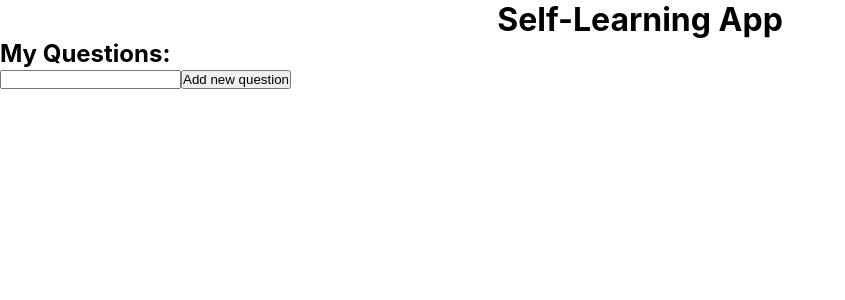
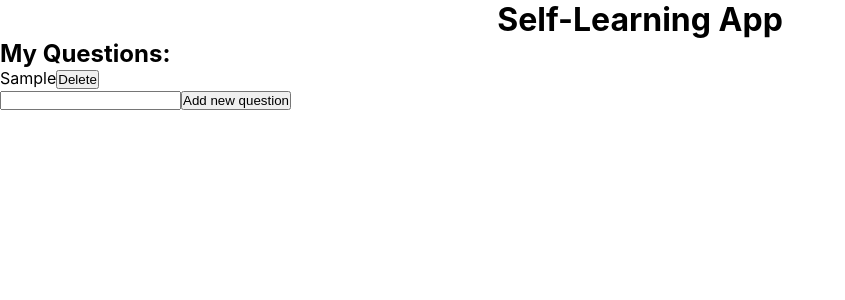
Before and after one commit to chingu-voyages/v12-geckos-team-04, a React (Create React App) app: page / in a window 1280 px wide. Both pictures are taken after typing "Sample" into the empty fields and a click on the button "Add new question". Shown: the top 300 px of the page, without its empty margins (0-845 px from the left). Built offline with nearby package versions, Linux system fonts and the light colour scheme.

Commit message:
implement all basic features of question section

```diff
--- a/src/components/Questions/Form.js
+++ b/src/components/Questions/Form.js
@@ -5,7 +5,7 @@ const Form = (props) => {
     return (
 
         <div className="questions-wrapper">
-            <form action="submit" onSubmit={props.handleAdd}>
+            <form action="submit" onSubmit={props.addQuestion}>
                 <input type="text" className="question-input" name="input" onChange={props.handleInput} />
                 <button>Add new question</button>
             </form>
--- a/src/components/Questions/ListItem.js
+++ /dev/null
@@ -1,9 +0,0 @@
-import React from 'react'
-
-const ListItem = (props) => {
-    return (
-        <li><span>{props.question}</span><button onClick={() => {props.deleteItem(props.id)}}>Delete</button></li>
-    )
-}
-
-export default ListItem
--- /dev/null
+++ b/src/components/Questions/Question.js
@@ -0,0 +1,9 @@
+import React from 'react'
+
+const Question = (props) => {
+    return (
+        <li><span>{props.question}</span><button onClick={() => {props.deleteQuestion(props.id)}}>Delete</button></li>
+    )
+}
+
+export default Question
--- a/src/components/Questions/QuestionList.js
+++ b/src/components/Questions/QuestionList.js
@@ -1,10 +1,10 @@
 import React from 'react'
-import ListItem from './ListItem'
+import Question from './Question'
 
 const QuestionList = (props) => {
     return (
         <ul>
-            {props.questions.map((question, index) => <ListItem question={question} id={index} key={index} deleteItem={props.deleteItem} />)}
+            {props.questions.map((question, index) => <Question question={question} id={index} key={index} deleteQuestion={props.deleteQuestion} />)}
         </ul>
     )
 }
--- a/src/components/Questions/QuestionsContainer.js
+++ b/src/components/Questions/QuestionsContainer.js
@@ -11,16 +11,20 @@ class QuestionsContainer extends React.Component {
 
     componentDidMount() {
         if (localStorage.getItem('questions') && localStorage.getItem('questions').length > 0) {
-            this.updateList()
+            const savedQuestions = JSON.parse(localStorage.getItem('questions'))
+            this.setState(() => ({questions: savedQuestions}))
         }
     }
 
-    deleteItem = (indexOfItem) => {
-        this.setState((prevState) => ({questions: prevState.questions.splice(indexOfItem, 1)}))
+    deleteQuestion = (indexOfQuestion) => {
+        const newQuestionList = [...this.state.questions]
+        newQuestionList.splice(indexOfQuestion, 1)
+        this.setState(() => ({questions: newQuestionList}))
         this.updateLocalStorage()
     }
 
-    handleAdd = (e) => {
+    addQuestion = (e) => {
+        debugger
         e.preventDefault()
         const textInput = e.target.elements.input.value.trim()
         if (textInput === '') {
@@ -28,8 +32,8 @@ class QuestionsContainer extends React.Component {
             return
         }
         e.target.elements.input.value = ''
-        const currentQuestions = [...this.state.questions]
-        this.setState(() => ({questions: currentQuestions.push(textInput)}))
+        const newQuestionList = [...this.state.questions, textInput]
+        this.setState(() => ({questions: newQuestionList}))
         this.updateLocalStorage()
     }
 
@@ -39,12 +43,6 @@ class QuestionsContainer extends React.Component {
         }
         const currentQuestions = [...this.state.questions]
         localStorage.setItem('questions', JSON.stringify(currentQuestions))
-        this.updateList()
-    }
-
-    updateList = () => {
-        const savedArray = JSON.parse(localStorage.getItem('questions'))
-        this.setState(() => ({questions: savedArray}))
     }
 
     render() {
@@ -52,8 +50,8 @@ class QuestionsContainer extends React.Component {
         return (
             <div>
                 <Header />
-                <QuestionList questions={this.state.questions} deleteItem={this.deleteItem} />
-                <Form handleAdd={this.handleAdd} updateList={this.updateList} />
+                <QuestionList questions={this.state.questions} deleteQuestion={this.deleteQuestion} />
+                <Form addQuestion={this.addQuestion} updateList={this.updateList} />
             </div>
         );
     }
```
